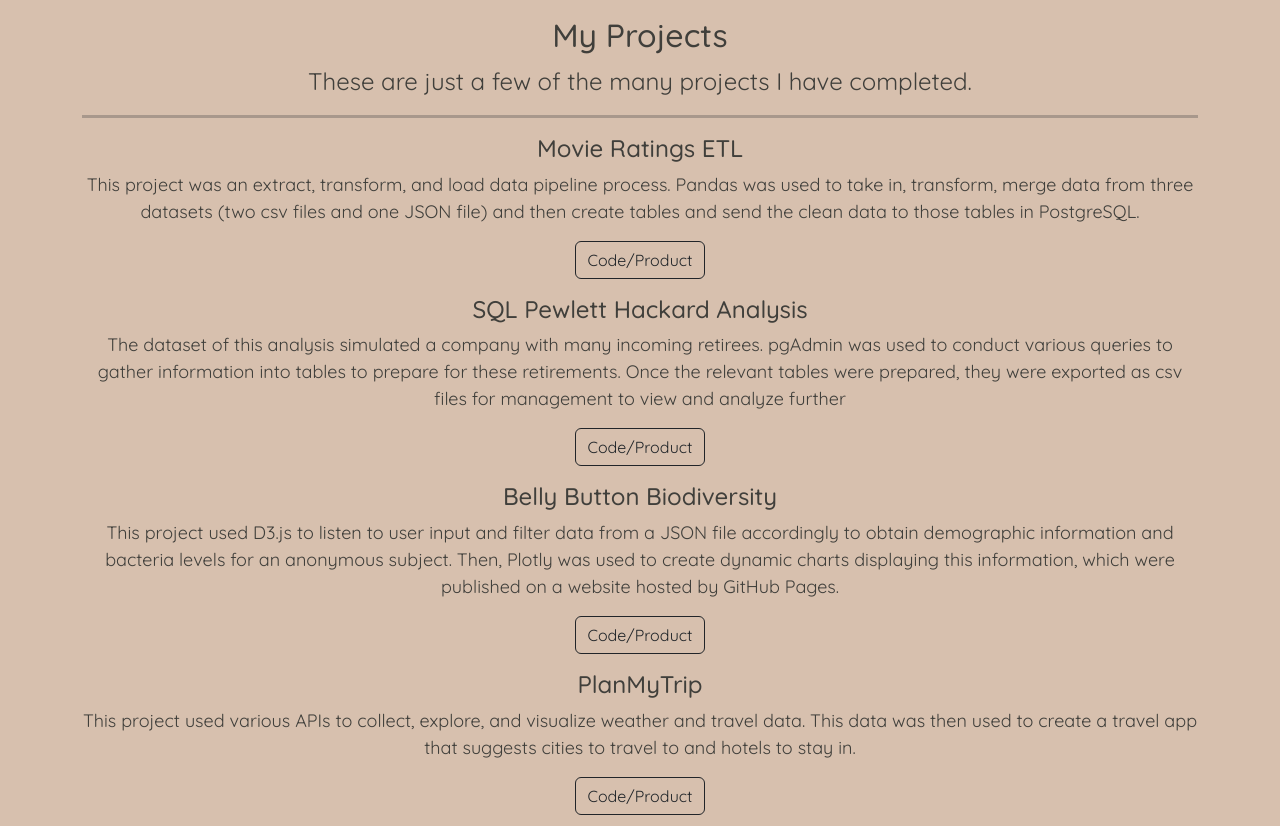
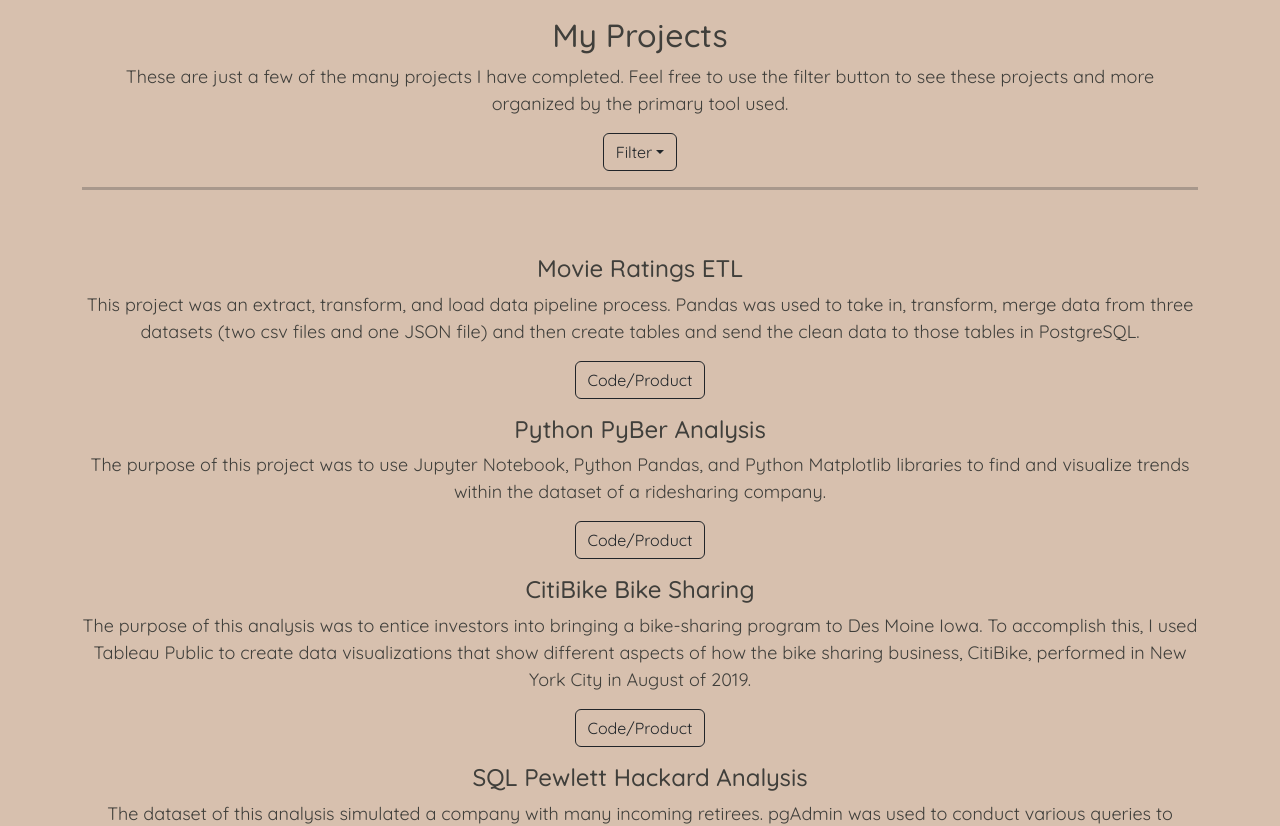
Before and after one commit to ksdisch/portfolio, a React (Create React App) app: page / in a window 1280 px wide. Shown: the part 600-1426 px from the top of the page. Built offline with nearby package versions, Linux system fonts and the light colour scheme.

Commit message:
added a filter button for projects

```diff
--- a/src/ProjectList.js
+++ b/src/ProjectList.js
@@ -1,15 +1,125 @@
 import { useState, useEffect } from "react";
 import ColoredLine from "./ColoredLine";
 import * as data from './db.json'
+import DropdownButton from 'react-bootstrap/DropdownButton';
+import Dropdown from 'react-bootstrap/Dropdown'
 const ProjectList = () => {
 
     const resp = data;
-    const projList = resp.projects;
+    const allProjects = resp.projects;
+    const firstProjects = allProjects [{id: 1}, {id:5}, {id: 14}, {id: 2}, {id: 3}]
+
+    const [projects, setProjects] = useState(firstProjects)
+    const buildList = (projectSet) => {
+        return (
+            (projectSet || []).map(project => (
+                <div className="project-list">
+                <><div className="row" key={project.id}>
+                    <h4>{project.title}</h4>
+                    <p style={{ fontSize: 18 }}>{project.description}</p>
+                </div>
+                <div className="project-link">
+                    <a className='btn btn-outline-dark' href={project.link}>Code/Product</a>
+                </div></>
+                </div>
+            ))
+        )
+    }
+
+const initialList = () => {
+
+    return (
+        <div className="project-list">
+            <div className="row">
+                <h4>{allProjects[0].title}</h4>
+                        <p style={{fontSize: 18 }}>{allProjects[0].description}</p>
+            </div>
+                <div className="project-link">
+                    <a className='btn btn-outline-dark' href={allProjects[0].link}>Code/Product</a>
+            </div>
+
+            <div className="row">
+                <h4>{allProjects[4].title}</h4>
+                    <p style={{fontSize: 18 }}>{allProjects[4].description}</p>
+            </div>
+                <div className="project-link">
+                    <a className='btn btn-outline-dark' href={allProjects[4].link}>Code/Product</a>
+                </div>
+
+            <div className="row">
+                <h4>{allProjects[13].title}</h4>
+                        <p style={{fontSize: 18 }}>{allProjects[13].description}</p>
+            </div>
+            <div className="project-link">
+            <a className='btn btn-outline-dark' href={allProjects[13].link}>Code/Product</a>
+            </div>
+
+            <div className="row">
+                <h4>{allProjects[1].title}</h4>
+                    <p style={{fontSize: 18 }}>{allProjects[1].description}</p>
+            </div>
+            <div className="project-link">
+                <a className='btn btn-outline-dark' href={allProjects[1].link}>Code/Product</a>
+            </div>
+
+            <div className="row">
+                <h4>{allProjects[2].title}</h4>
+                    <p style={{fontSize: 18 }}>{allProjects[2].description}</p>
+            </div>
+            <div className="project-link">
+                <a className='btn btn-outline-dark' href={allProjects[2].link}>Code/Product</a>
+            </div>
+</div>
+
+    )
+}
+    const firstList = buildList(firstProjects)
+
+    const [list, setList] = useState(initialList)
+
+
+    const FilterList = () => {
+
+        const handleSelect = (e) => {
+            console.log(e)
+            const filteredProjects = allProjects.filter(project => project.primary_tool === e)
+            setProjects(filteredProjects)
+            console.log(filteredProjects)
+            let newList = buildList(filteredProjects)
+            setList(newList)
+        }
+            return (
+                // build dropdown menu
+                <>
+                    {/* // build dropdown menu */}
+                    <p style={{fontSize: 18 }}>These are just a few of the many projects I have completed. Feel free to use the filter button to see these projects and more organized by the primary tool used.</p>
+
+                    <DropdownButton
+                        title="Filter"
+                        id="dropdown-menu"
+                        className=""
+                        onSelect={handleSelect}
+                    >
+                        <Dropdown.Item eventKey={"Python"}>Python</Dropdown.Item>
+                        <Dropdown.Item eventKey={"SQL"}>SQL</Dropdown.Item>
+                        <Dropdown.Item eventKey={"JavaScript"}>JavaScript</Dropdown.Item>
+                        <Dropdown.Item eventKey={"Excel"}>Excel</Dropdown.Item>
+                    </DropdownButton>
+                    {/* // filter based on user select */}
+                    <ColoredLine color='#212529'/>
+                    {list}
+                </>
+            )
+
+
+
+    }
 
     return (
         <div className="project-list">
             <h2>My Projects</h2>
-            <p style={{fontSize: 24 }}>These are just a few of the many projects I have completed.</p>
+            <FilterList />
+            {/* <p style={{fontSize: 24 }}>These are just a few of the many projects I have completed.</p>
             <ColoredLine color='#212529'/>
             {projList.map((project) => (
                 <>
@@ -21,9 +131,24 @@
                         <a className='btn btn-outline-dark' href={project.link}>Code/Product</a>
                     </div>
                 </>
-            ))}
+            ))} */}
         </div>
     );
 }
 
 export default ProjectList;
+
+
+// {filteredProjects.map((project) => {
+//     if (e === project.primary_tool) {
+//         <><div className="row" key={project.id}>
+//             <h4>{project.title}</h4>
+//             <p style={{ fontSize: 18 }}>{project.description}</p>
+//         </div>
+//         <div className="project-link">
+//             <a className='btn btn-outline-dark' href={project.link}>Code/Product</a>
+//         </div></>
+//     }
+// })
+
+// }
--- a/src/db.json
+++ b/src/db.json
@@ -73,7 +73,7 @@
         "id": 9
       },
       {
-        "title": "ongressional Election Analysis",
+        "title": "Congressional Election Analysis",
         "description": "This project uses Python to analyze a csv file of congressional votes for the state of Colorado. The tasks were to calculate the total number of votes cast, get a complete list of candidates who received votes, calculate the total number of votes each candidate received, calculate the percentage of votes each candidate won, and determine the winner of the election based on popular vote.",
         "tools": "Python",
         "primary_tool": "Python",
@@ -89,7 +89,7 @@
         "id": 11
       },
       {
-        "title": "",
+        "title": "Surfs Up",
         "description": "The purpose of this project was to obtain and summarize temperature data for the months of June and December in Oahu, Hawaii, to assess the viability of a surf and ice cream shop in the area. SQLAlchemy was used to filter data into a pandas dataframe, where summary statistics were calculated and displayed.",
         "tools": "Python, Pandas, SQLAlchemy, Jupyter Notebook",
         "primary_tool": "SQL",
@@ -111,6 +111,15 @@
         "primary_tool": "Python",
         "link": "https://github.com/ksdisch/bikesharing",
         "id": 14
+      },
+      {
+        "title": "VBA Stock Analysis",
+        "description": "The purpose of the first part of this analysis was write a script in VBA that would generate an analysis of a few green energy stocks. The purpose of the second part of the analysis was refactoring the code to eliminate inefficiencies so that it could be fast enough to analyze the entire stock market over multiple years.",
+        "tools": "Microsoft Excel",
+        "primary_tool": "Excel",
+        "link": "https://github.com/ksdisch/stock-analysis",
+        "id": 15
       }
+
     ]
   }
--- a/src/index.css
+++ b/src/index.css
@@ -84,3 +84,10 @@
 .project-link {
   padding-bottom: 1rem;
 }
+
+
+#dropdown-menu {
+  color: #212529;
+  background-color: #D7C0AE;
+  border-color: #212529;
+}
```
